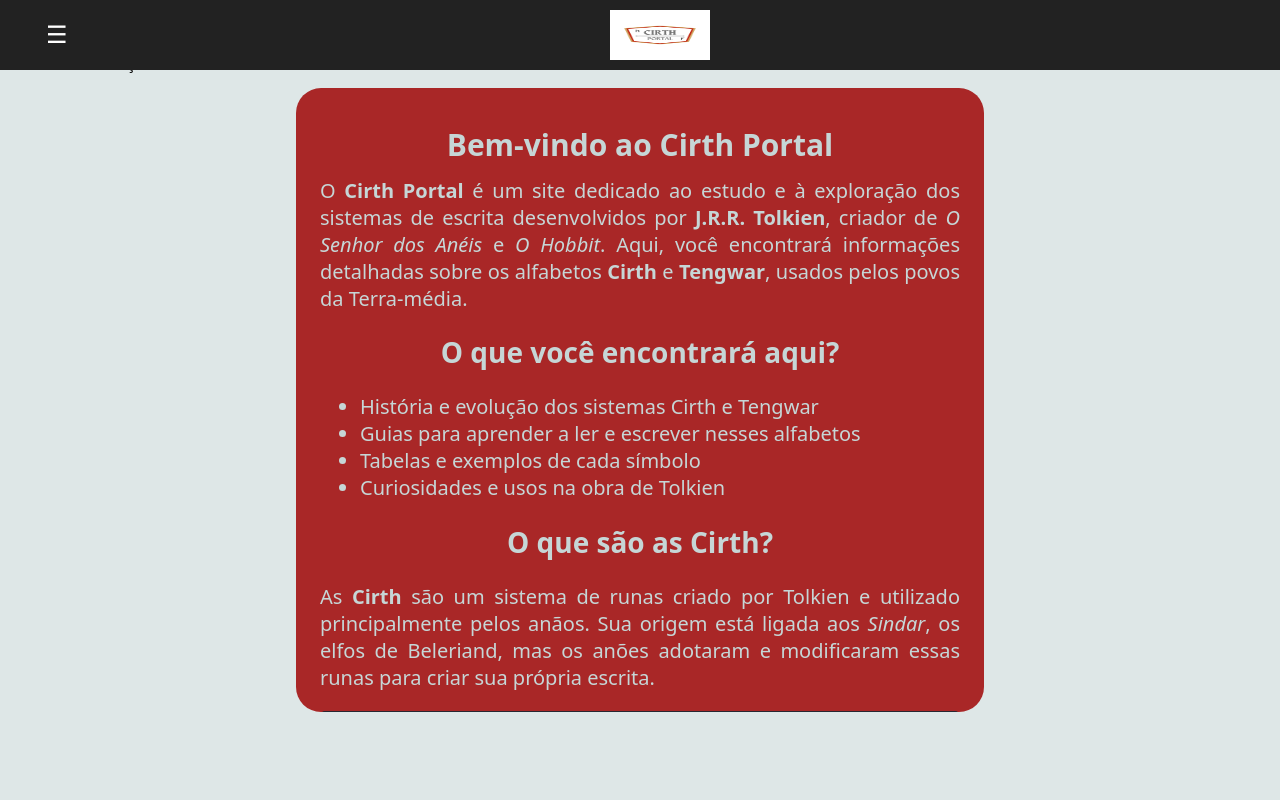
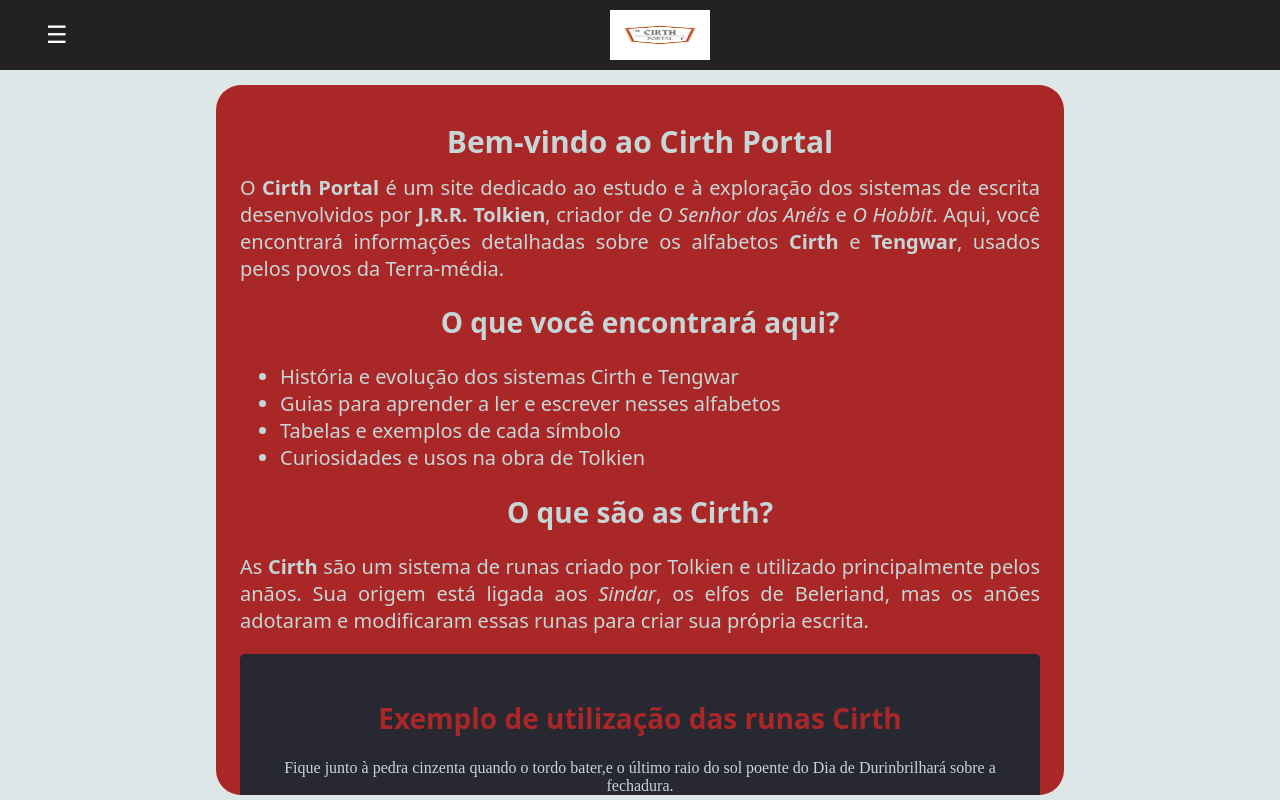
Before and after one commit to AlissonMM/CirthPortal, an Angular app: page /home in a window 1280 px wide. Built offline with nearby package versions, Linux system fonts and the light colour scheme; a web font is replaced by a local one.

Commit message:
Add menu Service, Fix Cirth Header, Start fixing MiddleContent

```diff
--- a/src/app/app.component.html
+++ b/src/app/app.component.html
@@ -1,6 +1,4 @@
 <app-header></app-header>
 <main>
-  <section id="section1">Conteúdo da Seção 1</section>
-  <section id="section2">Conteúdo da Seção 2</section>
-  <section id="section3">Conteúdo da Seção 3</section>
+
 </main>
--- a/src/app/cirth-header/cirth-header.component.css
+++ b/src/app/cirth-header/cirth-header.component.css
@@ -53,6 +53,8 @@
   /* Quando o menu estiver aberto */
   .side-menu.open {
     left: 0;
+
+
   }
 
   /* Botão de fechar */
--- a/src/app/cirth-header/cirth-header.component.html
+++ b/src/app/cirth-header/cirth-header.component.html
@@ -5,13 +5,15 @@
   </div>
 </header>
 
-<!-- Menu Lateral!-->
-<nav class="side-menu" [class.open]="menuOpen">
+<!-- Menu Lateral -->
+<nav class="side-menu" [ngClass]="{ 'open': menuOpen }">
   <button class="close-btn" (click)="toggleMenu()">×</button>
   <ul>
-    <li><a href="#section1" (click)="toggleMenu()">Seção 1</a></li>
-    <li><a href="#section2" (click)="toggleMenu()">Seção 2</a></li>
-    <li><a href="#section3" (click)="toggleMenu()">Seção 3</a></li>
+    <li><a routerLink="/" (click)="toggleMenu()">Home</a></li>
+    <li><a routerLink="/cirth-page" (click)="toggleMenu()">Cirth Page</a></li>
+    <li><a routerLink="tengwar" (click)="toggleMenu()">Tengwar</a></li>
   </ul>
 </nav>
+
+
 <router-outlet></router-outlet>
--- a/src/app/cirth-header/cirth-header.component.ts
+++ b/src/app/cirth-header/cirth-header.component.ts
@@ -1,17 +1,32 @@
 import { Component } from '@angular/core';
 import { RouterLink, RouterOutlet } from '@angular/router';
+import { MenuService } from '../menu-service.service';
+import { NgClass } from '@angular/common';
 
 @Component({
   selector: 'app-header',
-  imports: [RouterLink, RouterOutlet],
+  imports: [RouterLink, RouterOutlet, NgClass],
   standalone: true,
   templateUrl: './cirth-header.component.html',
-  styleUrl: './cirth-header.component.css'
+  styleUrl: './cirth-header.component.css',
+  providers: [MenuService],
 })
 export class CirthHeaderComponent {
+  constructor(private menuService: MenuService) { }
+
   menuOpen = false;
+  ngOnInit(): void {
+    // Inscreva-se para receber atualizações do estado do menu
+    this.menuService.menuOpen$.subscribe((isOpen: boolean) => {
+      this.menuOpen = isOpen;
+    });
+  }
 
-  toggleMenu() {
-    this.menuOpen = !this.menuOpen;
+
+
+  toggleMenu(): void {
+    this.menuService.toggleMenu();
+
+    console.log('Menu open:', this.menuOpen)
   }
 }
--- a/src/app/cirth-page/cirth-page.component.ts
+++ b/src/app/cirth-page/cirth-page.component.ts
@@ -1,13 +1,12 @@
 import { Component, AfterViewInit } from '@angular/core';
 import { ActivatedRoute } from '@angular/router';
 import { RouterOutlet } from '@angular/router';
-import { LeftMenuComponent } from '../left-menu/left-menu.component';
 import { MiddleContentComponent } from "../middle-content/middle-content.component";
 
 @Component({
-  selector: 'app-cirth-page',
+  selector: 'cirth-page',
   standalone: true,
-  imports: [LeftMenuComponent, MiddleContentComponent],
+  imports: [MiddleContentComponent],
   templateUrl: './cirth-page.component.html',
   styleUrls: ['./cirth-page.component.css']
 })
--- a/src/app/home-component/home-component.component.ts
+++ b/src/app/home-component/home-component.component.ts
@@ -1,10 +1,9 @@
 import { Component } from '@angular/core';
-import { LeftMenuComponent } from '../left-menu/left-menu.component';
 import { MiddleContentComponent } from '../middle-content/middle-content.component';
 
 @Component({
-  selector: 'app-home-component',
-  imports: [LeftMenuComponent, MiddleContentComponent],
+  selector: 'home',
+  imports: [MiddleContentComponent],
   templateUrl: './home-component.component.html',
   styleUrl: './home-component.component.css'
 })
--- /dev/null
+++ b/src/app/menu-service.service.ts
@@ -0,0 +1,21 @@
+// 1️⃣ Criamos o Service para gerenciar o estado do menu
+import { Injectable } from '@angular/core';
+import { BehaviorSubject } from 'rxjs';
+
+
+export class MiddleContentComponent {
+  constructor(private menuService: MenuService) {} // Agora deve funcionar sem erro
+}
+
+
+@Injectable({
+  providedIn: 'root',
+})
+export class MenuService {
+  private menuOpen = new BehaviorSubject<boolean>(false); // Estado inicial: fechado
+  menuOpen$ = this.menuOpen.asObservable(); // Expondo como Observable
+
+  toggleMenu(): void {
+    this.menuOpen.next(!this.menuOpen.value); // Alterna entre aberto/fechado
+  }
+}
--- a/src/app/middle-content/middle-content.component.css
+++ b/src/app/middle-content/middle-content.component.css
@@ -1,15 +1,18 @@
-
-#middleContent{
+.middleContent{
     position: fixed; /* Mantém fixo na tela */
-    top: 50%;
+    top: 55%;
     left: 50%;
     transform: translate(-50%, -50%); /* Centraliza exatamente */
     display: flex;
     width: 80%;
-    height: 80%; /* Ajustado para melhor proporção */
+    height: 92%; /* Ajustado para melhor proporção */
     align-items: center;
     justify-content: center;
 
+}
+
+.middleContent.menu-open {
+    transform: translate(-100%, -50%); /* Empurra para a esquerda quando o menu estiver aberto */
 }
 
 p{
@@ -42,6 +45,24 @@
 
 
 .content {
+    display: flex;
+    width: 100vh;
+    background-color: #a92727;
+    border-radius: 25px;
+    height: 90%;
+    padding: 3vh;
+    flex-direction: column;
+    color: #c6d6d6;
+    align-items: center;
+    font-size: 20px;
+    gap: 0vh;
+    overflow: auto;
+    font-family: 'CirthFont',;
+
+
+}
+
+.content.open {
     display: flex;
     width: 80vh;
     background-color: #a92727;
--- a/src/app/middle-content/middle-content.component.html
+++ b/src/app/middle-content/middle-content.component.html
@@ -1,4 +1,5 @@
-<section id="middleContent">
-  <section class="content">
+<section class="middleContent" >
+  <section class="content" [ngClass]="{ 'open': menuOpen }">
     <div [innerHTML]="content"></div>
   </section>
+</section>
--- a/src/app/middle-content/middle-content.component.ts
+++ b/src/app/middle-content/middle-content.component.ts
@@ -1,12 +1,30 @@
 import { Component, Input, ViewEncapsulation, AfterViewInit, OnChanges, SimpleChanges } from '@angular/core';
+import { MenuService } from '../menu-service.service';
+import { NgClass } from '@angular/common';
 
 @Component({
   selector: 'app-middle-content',
-  imports: [],
+  standalone: true,
+  imports:[NgClass],
   templateUrl: './middle-content.component.html',
-  styleUrl: './middle-content.component.css',
+  styleUrls: ['./middle-content.component.css'],
+  providers: [MenuService], // ✅ Isso garante que o service pode ser injetado
   encapsulation: ViewEncapsulation.None, // REMOVE o encapsulamento de estilos
 })
+
 export class MiddleContentComponent {
   @Input() content: string = 'Default Content';
+
+
+  constructor(private menuService: MenuService) { }
+
+  menuOpen = false;
+  ngOnInit(): void {
+    // Inscreva-se para receber atualizações do estado do menu
+    this.menuService.menuOpen$.subscribe((isOpen: boolean) => {
+      this.menuOpen = isOpen;
+
+
+    });
+  }
 }
--- a/src/app/tengwar/tengwar.component.ts
+++ b/src/app/tengwar/tengwar.component.ts
@@ -1,11 +1,11 @@
 import { Component } from '@angular/core';
 import { RouterLink } from '@angular/router';
-import { LeftMenuComponent } from '../left-menu/left-menu.component';
 import { MiddleContentComponent } from '../middle-content/middle-content.component';
 
 @Component({
-  selector: 'app-tengwar',
-  imports: [LeftMenuComponent, MiddleContentComponent],
+  selector: 'tengwar',
+  standalone: true,
+  imports: [MiddleContentComponent],
   templateUrl: './tengwar.component.html',
   styleUrl: './tengwar.component.css'
 })
```
Also changed, not shown: src/app/services/menu.service.ts (deleted, +0 -18 lines), 1 other file (tests, documents, lock files or other folders).
